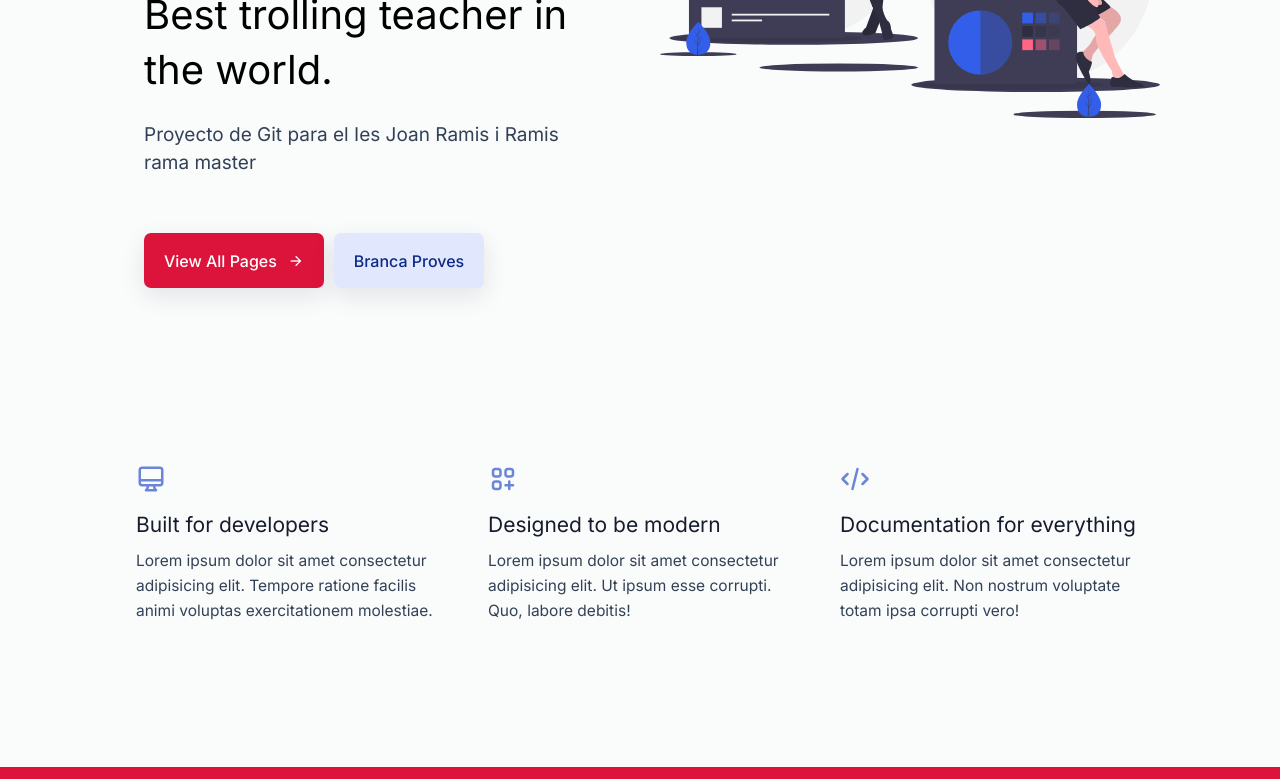
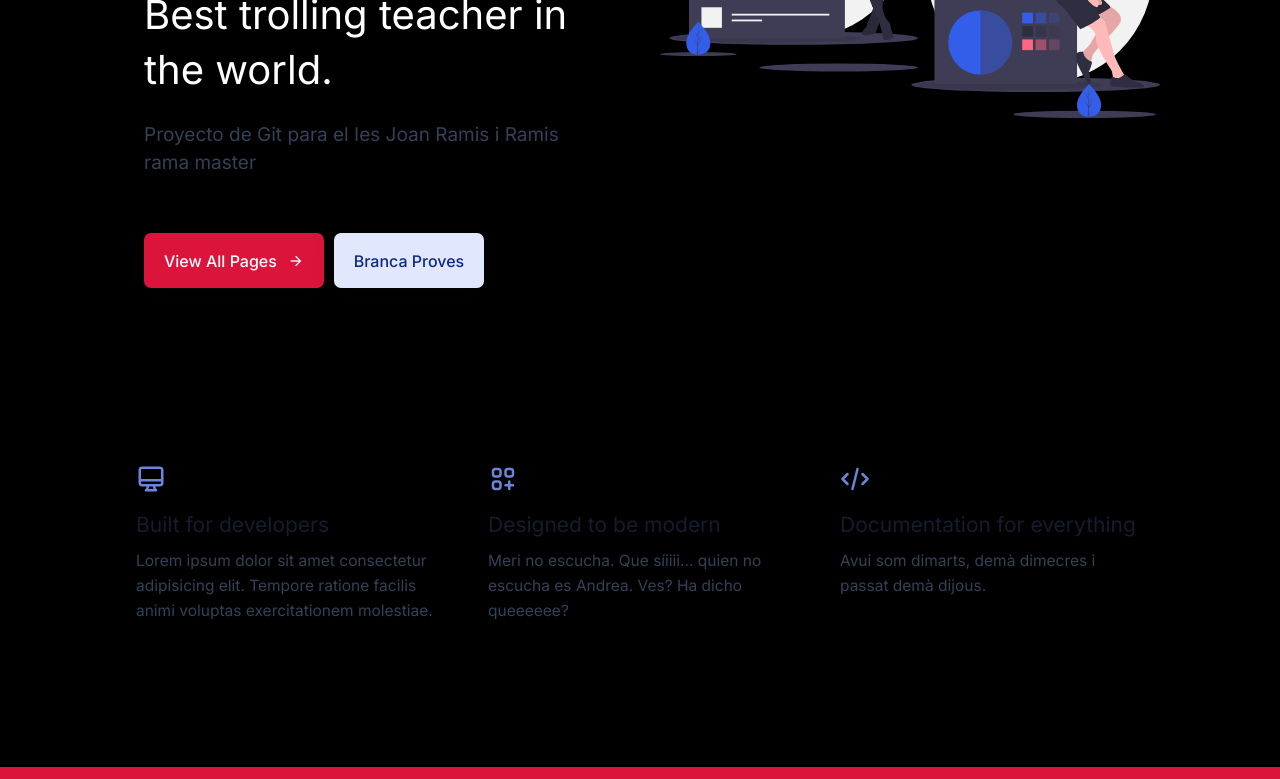
Before and after one commit to iDanielix/cursgit2smx, a plain HTML site: page index.html in a window 1280 px wide. Shown: the part 410-1189 px from the top of the page. Drawn offline with nearby package versions, Linux system fonts and the light colour scheme.

Commit message:
modificacion testing

```diff
--- a/css/style.css
+++ b/css/style.css
@@ -28,7 +28,8 @@ body {
   width: 100%;
   height: 100vh;
   overflow-x: hidden;
-  background-color: #fafbfb;
+  color: white;
+  background-color: #000000;
 }
 ul li {
   list-style-type: none;
--- a/index.html
+++ b/index.html
@@ -130,8 +130,9 @@
             <div class="featured_info">
               <span>Designed to be modern</span>
               <p>
-                Lorem ipsum dolor sit amet consectetur adipisicing elit. Ut
-                ipsum esse corrupti. Quo, labore debitis!
+                Meri no escucha. Que síiiii...
+                quien no escucha es Andrea.
+                Ves? Ha dicho queeeeee?
               </p>
             </div>
           </div>
@@ -155,8 +156,7 @@
             <div class="featured_info">
               <span>Documentation for everything</span>
               <p>
-                Lorem ipsum dolor sit amet consectetur adipisicing elit. Non
-                nostrum voluptate totam ipsa corrupti vero!
+                Avui som dimarts, demà dimecres i passat demà dijous.
               </p>
             </div>
           </div>
```
